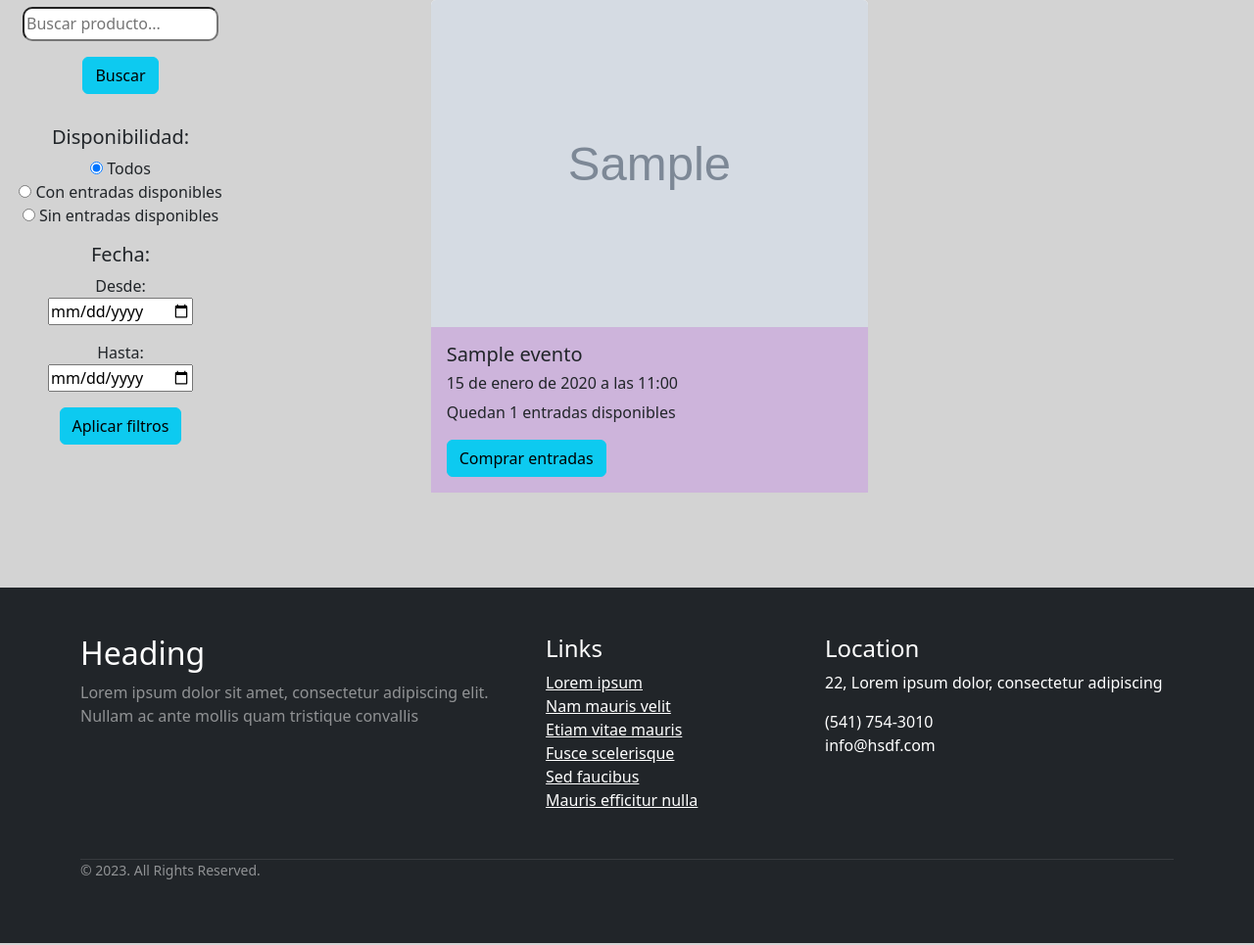
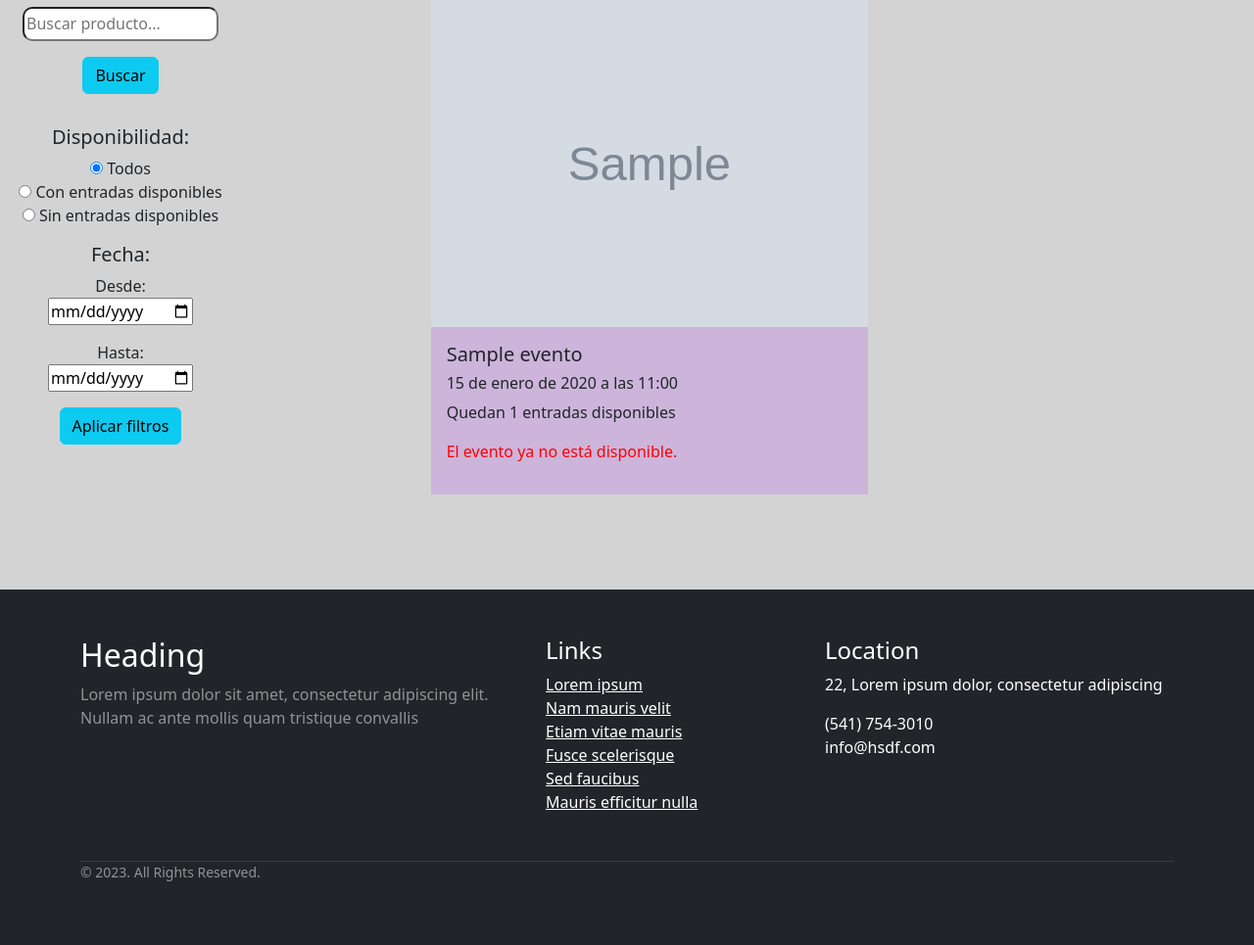
Before and after one commit to marinatg/FCT_MarinaTeran, a Django app: page / in a window 1280 px wide. Shown: the part 621-1586 px from the top of the page at 98% size. Run offline with Django 4.2, Linux system fonts and the light colour scheme; tables that the repository leaves empty hold one stand-in row (values such as "Sample post"); grey boxes marked "Sample" are stand-in pictures.

Commit message:
eventos no disponibles controlados en index

```diff
--- a/main/templates/main/index.html
+++ b/main/templates/main/index.html
@@ -71,7 +71,11 @@
                 <h5 class="card-title">{{x.nombre}}</h5>
                 <h6>{{x.fecha_hora}}</h6>
                 <p class="card-text">Quedan {{x.disponibles}} entradas disponibles</p>
-                <a href="{% url 'eventoDetalle' pk=x.id %}" class="btn btn-info">Comprar entradas</a>
+                    {% if x.fecha_hora < ahora %}
+                    <p style="color: red;">El evento ya no está disponible.</p>
+                    {% else %}
+                    <a href="{% url 'eventoDetalle' pk=x.id %}" class="btn btn-info">Comprar entradas</a>
+                    {% endif %}
               </div>
             </div>
         {% endfor %}
--- a/main/views.py
+++ b/main/views.py
@@ -198,6 +198,8 @@ class ListadoEventos(TemplateView):
         fechaInicio = request.GET.get("fecha")
         fechaFin = request.GET.get("fecha2")
 
+        ahora = datetime.now(pytz.utc)
+
         if busqueda:
 
             evento = Evento.objects.filter(nombre__icontains=busqueda)
@@ -239,7 +241,7 @@ class ListadoEventos(TemplateView):
                         else:
                             evento = Evento.objects.filter(disponibles__gt='0')
 
-        return render(request, self.template_name, {'evento':evento, 'busqueda': busqueda, 'disponible': disponible, 'fechaInicio': fechaInicio, 'fechaFin': fechaFin})
+        return render(request, self.template_name, {'evento':evento, 'busqueda': busqueda, 'disponible': disponible, 'fechaInicio': fechaInicio, 'fechaFin': fechaFin, 'ahora': ahora})
 
 """EVENTO DETALLE"""
 
```
